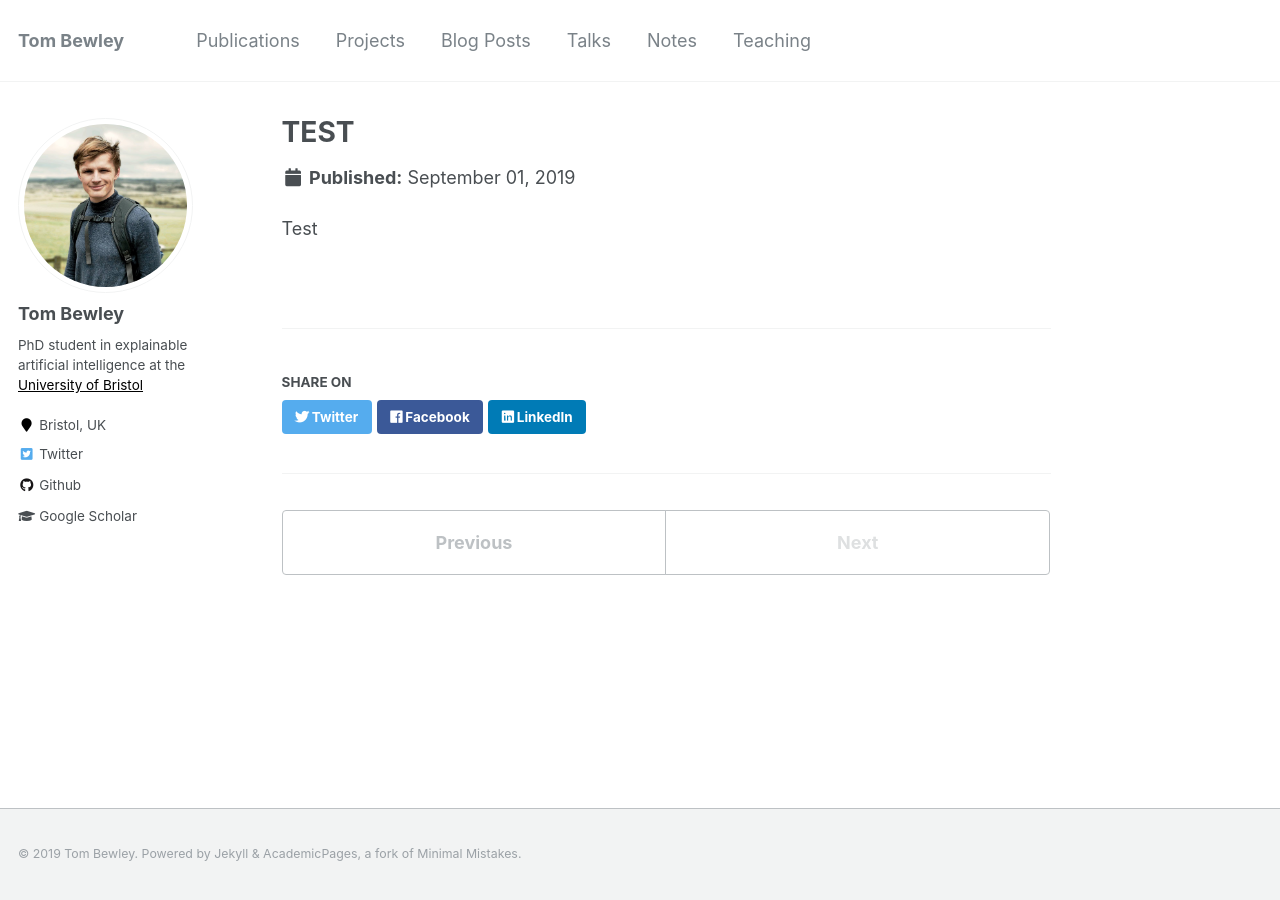
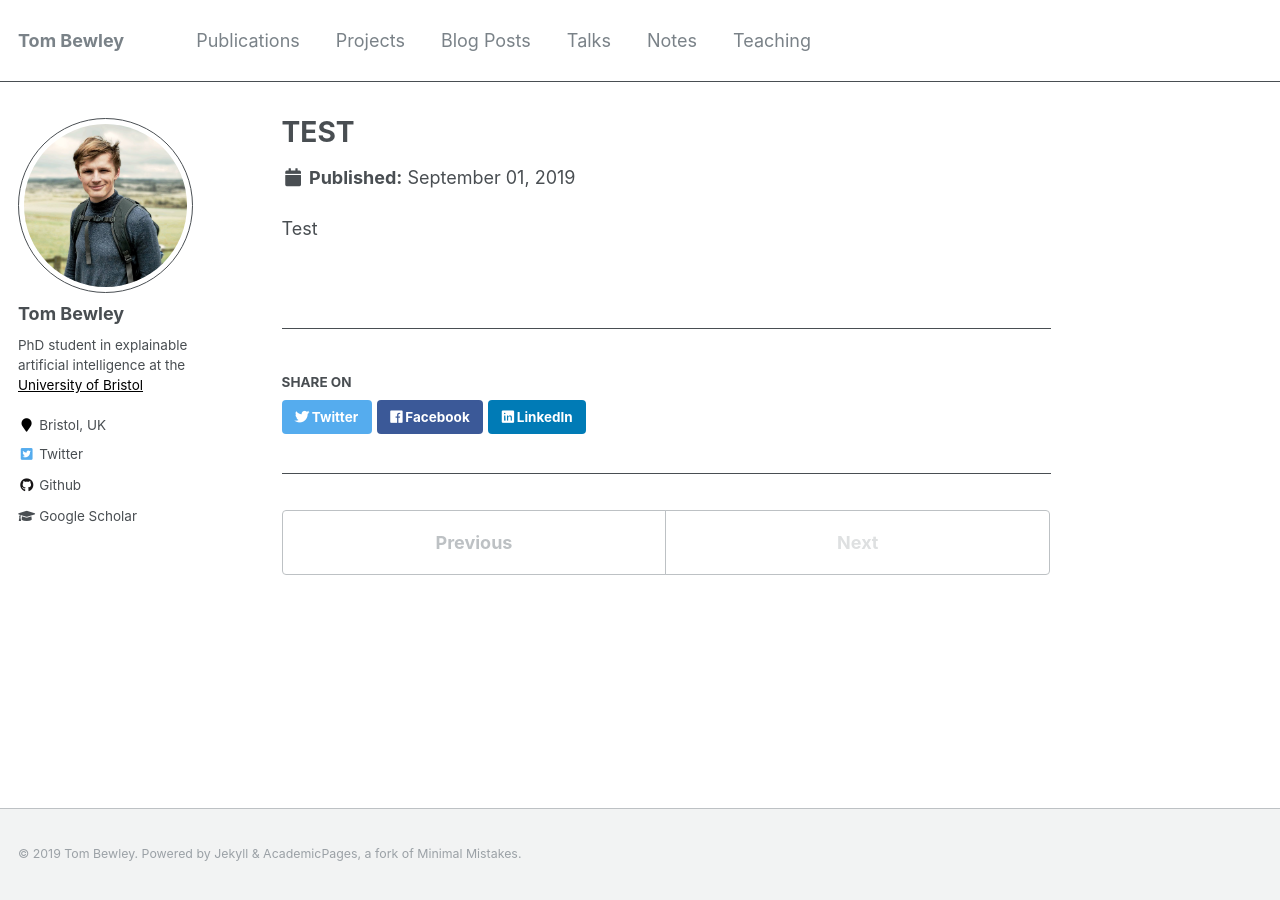
Before and after one commit to tombewley/tombewley.github.io, a Jekyll site: the page built from _publications/2019-09-01-msc-thesis.md, in a window 1280 px wide. Built offline with Jekyll 4.4.1, drawn with Linux system fonts in a browser that asks for light colours.

Commit message:
Update _variables.scss

```diff
--- a/_sass/_variables.scss
+++ b/_sass/_variables.scss
@@ -58,13 +58,13 @@ $background-color           : #fff;
 $code-background-color      : #fafafa;
 $code-background-color-dark : $light-gray;
 $text-color                 : $dark-gray;
-$border-color               : $lighter-gray;
+$border-color               : $dark-gray;
 
 $primary-color              : #7a8288;
 $success-color              : #62c462;
 $warning-color              : #f89406;
 $danger-color               : #ee5f5b;
-$info-color                 : #52adc8;
+$info-color                 : #fe5d02;
 
 /* brands */
 $behance-color              : #1769FF;
```
